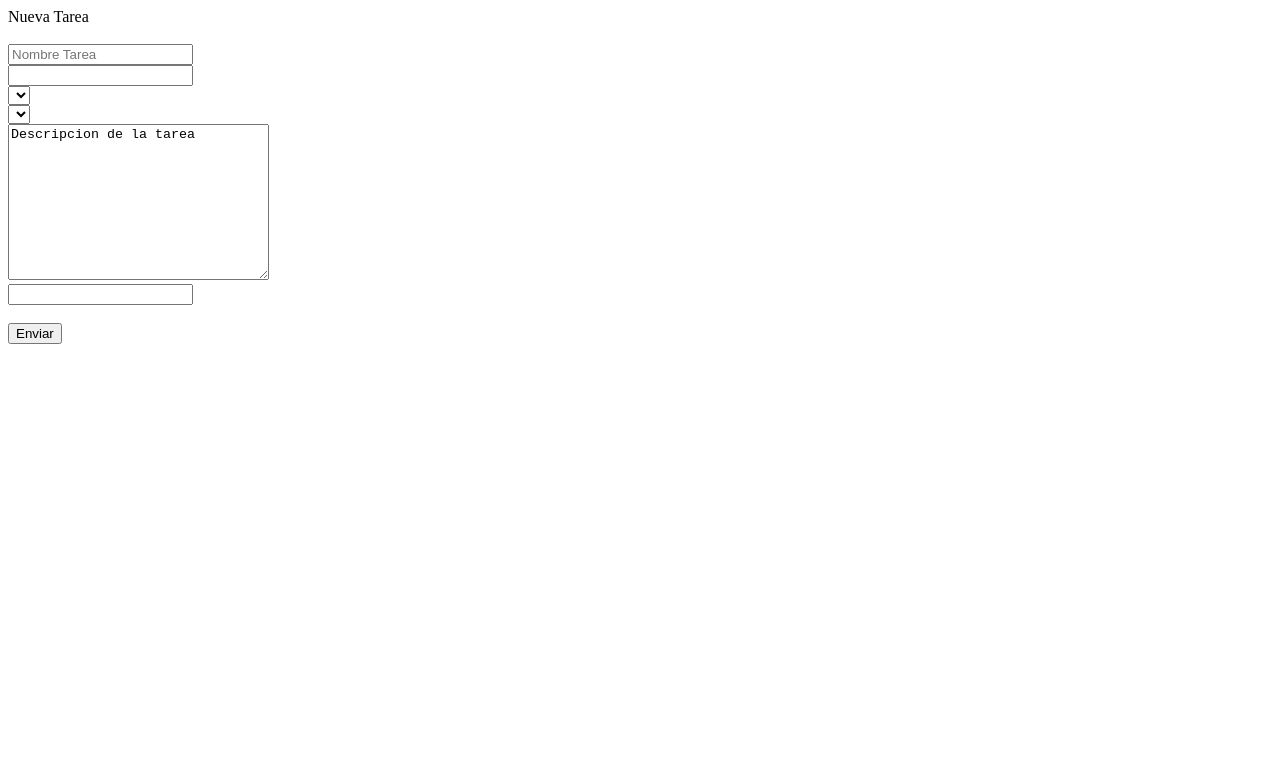
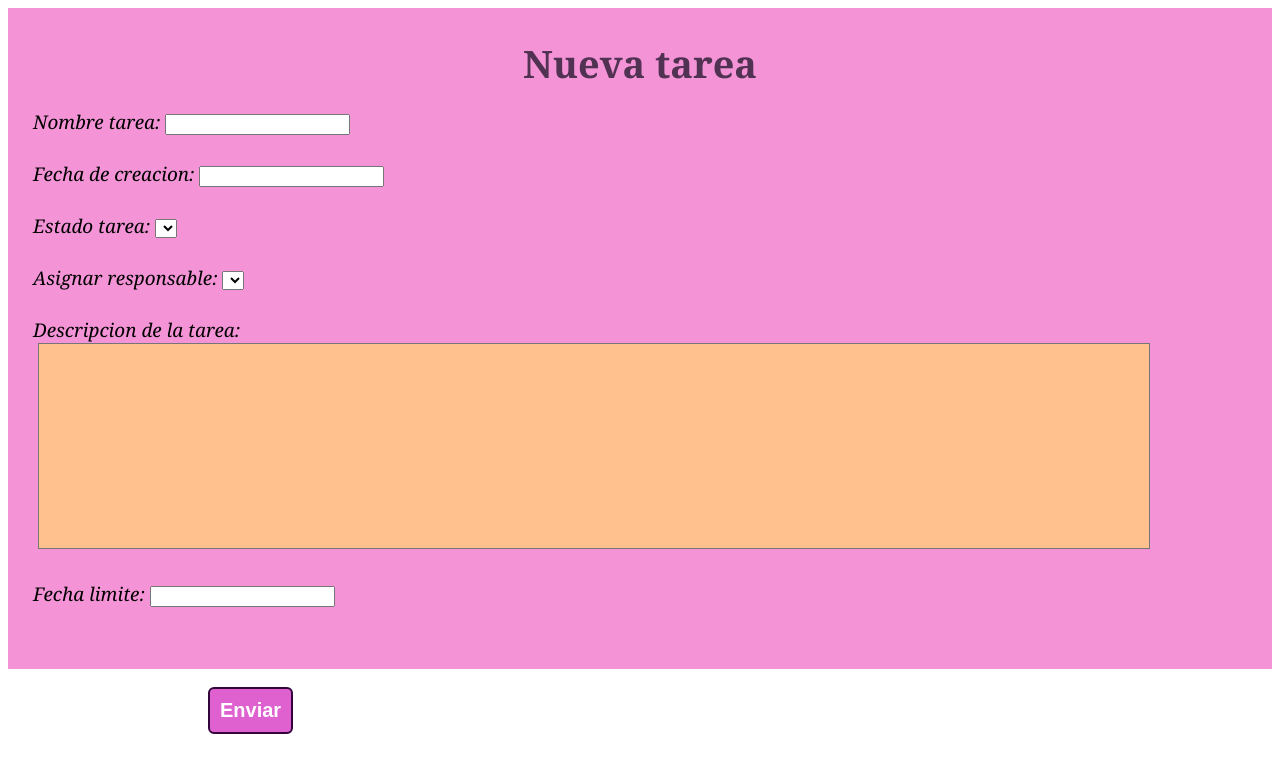
Before and after one commit to Anama1127/M3U2TrelloApp-Anama1127, a plain HTML site: page nuevaTarea.html in a window 1280 px wide. Drawn offline with Linux system fonts and the light colour scheme; files whose address does not match are found by name.

Commit message:
Actualizacion estilo formulario nueva tarea

```diff
--- a/nuevaTarea.css
+++ b/nuevaTarea.css
@@ -0,0 +1,57 @@
+h1{
+    text-align: center;
+    margin: 20px;
+    color: #513252;
+    font-style: normal;
+}
+
+form{
+    background-color: #f494d7;
+    text-align: center;
+    padding: 10px;
+    font-family: Cambria, Cochin, Georgia, Times, 'Times New Roman', serif;
+    font-style: italic;
+    font-size: 0.5cm;
+}
+
+input::placeholder{
+    font-size: small;
+    font-style: italic;
+    color: #513252;
+}
+
+textarea{
+    background-color: #FFC18E;
+    font-size: medium;
+    font-style: italic;
+    color: #513252;
+    text-align: center;
+    margin-left: 5px;
+    height: 200px;
+    width: 90%;
+    resize: none;
+}
+
+button{
+    text-decoration: none;
+    padding: 10px;
+    font-weight: 600;
+    font-size: 20px;
+    color: #ffffff;
+    background-color: #de61cf;
+    border-radius: 6px;
+    border: 2px solid #32053c;
+    margin-left: 200px;
+}
+
+button:hover{
+        color: #d91ddc;
+        background-color: #ffffff;
+      }
+
+label{
+    position: relative;
+    text-align: left;
+    display: block;
+    margin-left: 15px;
+}
--- a/nuevaTarea.html
+++ b/nuevaTarea.html
@@ -4,17 +4,20 @@
     <meta charset="UTF-8">
     <meta http-equiv="X-UA-Compatible" content="IE=edge">
     <meta name="viewport" content="width=device-width, initial-scale=1.0">
+    <link href="C:\Users\GERMAN\OneDrive\Documents\diplomado_FIMLM\ENTREGABLEM3U2\M3U2TrelloApp-Anama1127\nuevaTarea.css" rel="stylesheet">
     <title>Nueva Tarea</title>
 </head>
 <body>
-    <form action="formNuevaTarea" method="get">Nueva Tarea</form><br>
-    <input type="text" id="nombreTarea" placeholder="Nombre Tarea"><br>
-    <input type="datetime" id="fechaCreacion"><br>
-    <select name="estadoTarea" id="estadoTarea">Estado de la tarea</select><br>
-    <select name="Responsable" id="Responsable">Responsable</select><br>
-    <textarea name="descripcionTarea" id="descripcionTarea" cols="30" rows="10">Descripcion de la tarea</textarea><br>
-    <input type="datetime" id="fechaLimite"><br>
+    <form action="formNuevaTarea" method="get">
+        <h1>Nueva tarea</h1>
+    <label>Nombre tarea: <input type="text" id="nombreTarea"></label><br>
+    <label>Fecha de creacion: <input type="datetime" id="fechaCreacion"></label><br>
+    <label>Estado tarea: <select name="estadoTarea" id="estadoTarea">Estado de la tarea</select></label><br>
+    <label>Asignar responsable: <select name="Responsable" id="Responsable">Responsable</select></label><br>
+    <label>Descripcion de la tarea: <textarea name="descripcionTarea" id="descripcionTarea" cols="30" rows="10"></textarea></label><br>
+    <label>Fecha limite:  <input type="datetime" id="fechaLimite"></label><br>
     <br>
+    </form><br>
     <button id="enviar">Enviar</button>
 </body>
 </html>
```
Also changed, not shown: index.html (+1 -1 lines).
